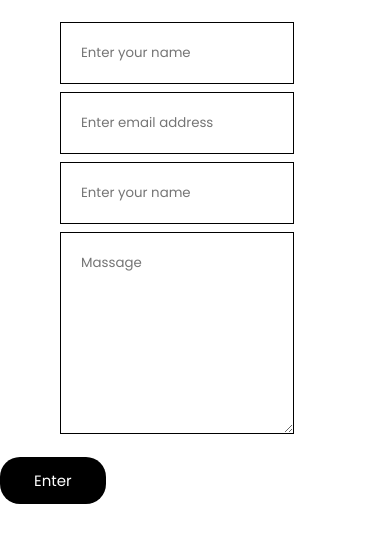
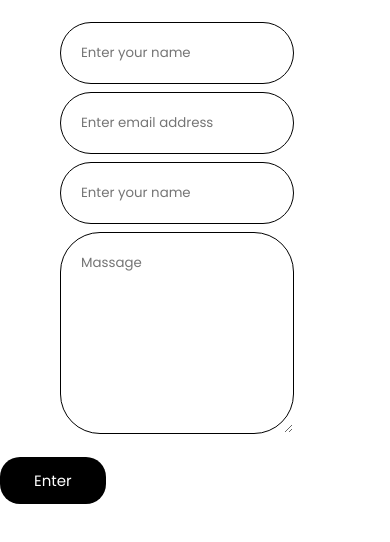
Before and after one commit to zeeo2004/Level3HotBeans_Assignment-, a plain HTML site: page Contact.html in a window 390 px wide. Shown: the part 388-930 px from the top of the page. Drawn offline with Linux system fonts and the light colour scheme.

Commit message:
Update style.css

```diff
--- a/style.css
+++ b/style.css
@@ -360,7 +360,7 @@ h3{
   margin-left: 360px;
    display: flex;
    box-sizing: border-box;
-
+   border-radius: 40px;
 
 }
 .placeHol textarea {
@@ -372,6 +372,7 @@ h3{
    align-items: center;
  margin-left: 360px;
   box-sizing: border-box;
+    border-radius: 40px;
 }
 
 @media (max-width:600px){
@@ -384,6 +385,7 @@ h3{
    align-items: center;
  margin-left: 60px;
   box-sizing: border-box;
+    border-radius: 40px;
     }
     .placeHol input{
     width: 60%;
@@ -394,7 +396,7 @@ h3{
   margin-left: 60px;
    display: flex;
    box-sizing: border-box;
-
+   border-radius: 40px;
 
 }
 .about-col h1{
```
